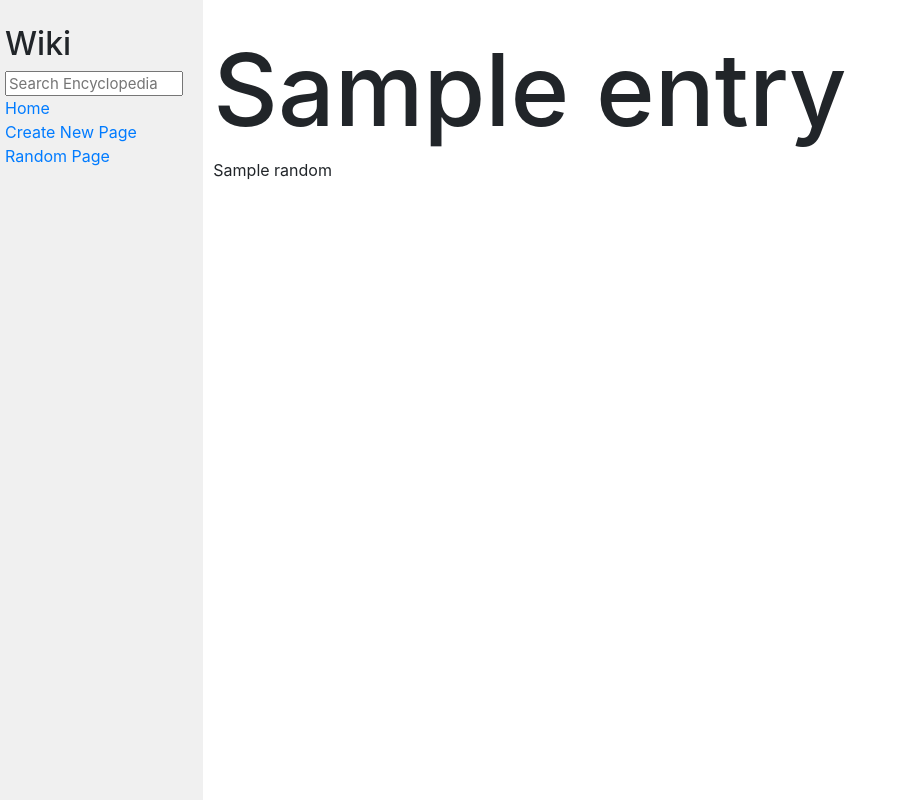
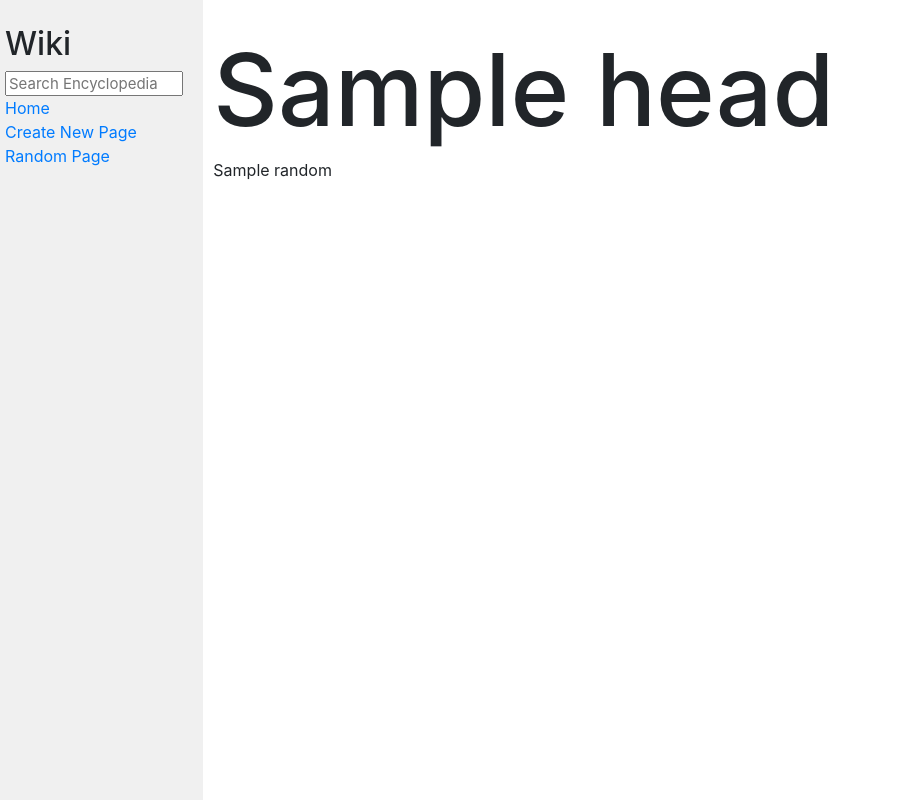
Before and after one commit to hamina12/CS50w, a Django app: template wiki/encyclopedia/templates/encyclopedia/load.html in a window 1280 px wide. Shown: the whole page, without its empty margins (0-902 px from the left). Run offline with Django 4.2, Linux system fonts and the light colour scheme; the template is opened without the code that fills it: most values are stand-ins (such as "Sample title", 1, 10 or a date in 2020); some libraries are stand-ins or nearby versions.

Commit message:
Mon, Feb 6, 2023, 11:06 AM +07:00

```diff
--- a/wiki/encyclopedia/templates/encyclopedia/load.html
+++ b/wiki/encyclopedia/templates/encyclopedia/load.html
@@ -5,6 +5,6 @@
 {% endblock %}
 
 {% block body %}
-    <h1>{{ entry }}</h1>
+    <h1>{{ head }}</h1>
     <div>{{ random }}</div>
 {% endblock %}
--- a/wiki/encyclopedia/views.py
+++ b/wiki/encyclopedia/views.py
@@ -15,6 +15,8 @@ def save(request):
 
 def load(request):
     entri = util.list_entries()
+    n = random.randrange(len(entri))
     return render(request, "encyclopedia/load.html", {
-        "random" : util.get_entry(entri[random.randrange(len(entri))])
+        "head" : entri[n],
+        "random" : util.get_entry(entri[n])
     })
```
